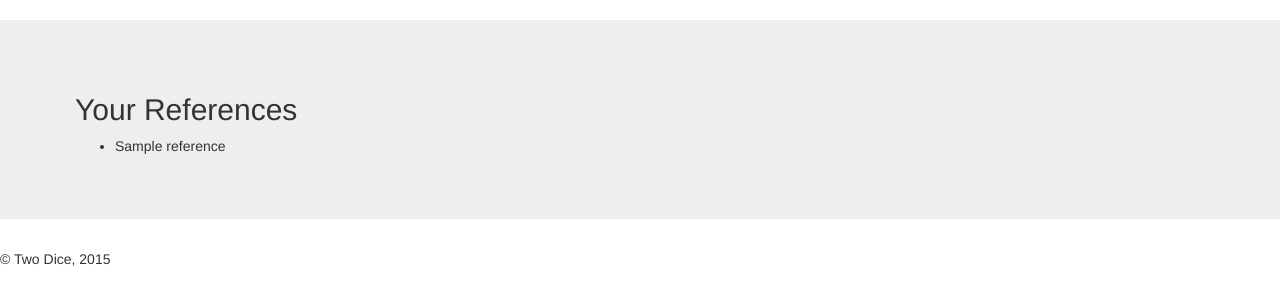
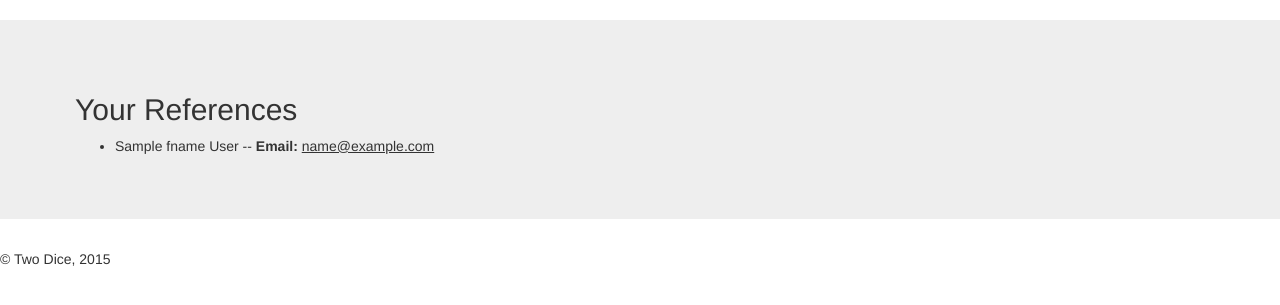
Before and after one commit to jschuringa/twodice, a Django app: template templates/view_ref.html in a window 1280 px wide. Shown: the part 142-447 px from the top of the page. Run offline with Django 3.2, Linux system fonts and the light colour scheme; the template is opened without the code that fills it: most values are stand-ins (such as "Sample title", 1, 10 or a date in 2020); some libraries are stand-ins or nearby versions.

Commit message:
Update view_ref.html

```diff
--- a/templates/view_ref.html
+++ b/templates/view_ref.html
@@ -8,7 +8,7 @@
 	<div id="reference_list">
 		<ul id="reference_list">
 		    {% for reference in references %}
-		    <li id="{{ forloop.counter }}">{{ reference }}</li>
+		    <li id="{{ forloop.counter }}">{{ reference.Fname }} {{ reference.Lname }} -- <b>Email:</b> <u>{{ reference.Email}}</u></li>
 		    {% endfor %}
 		</ul>
 	</div>
```
